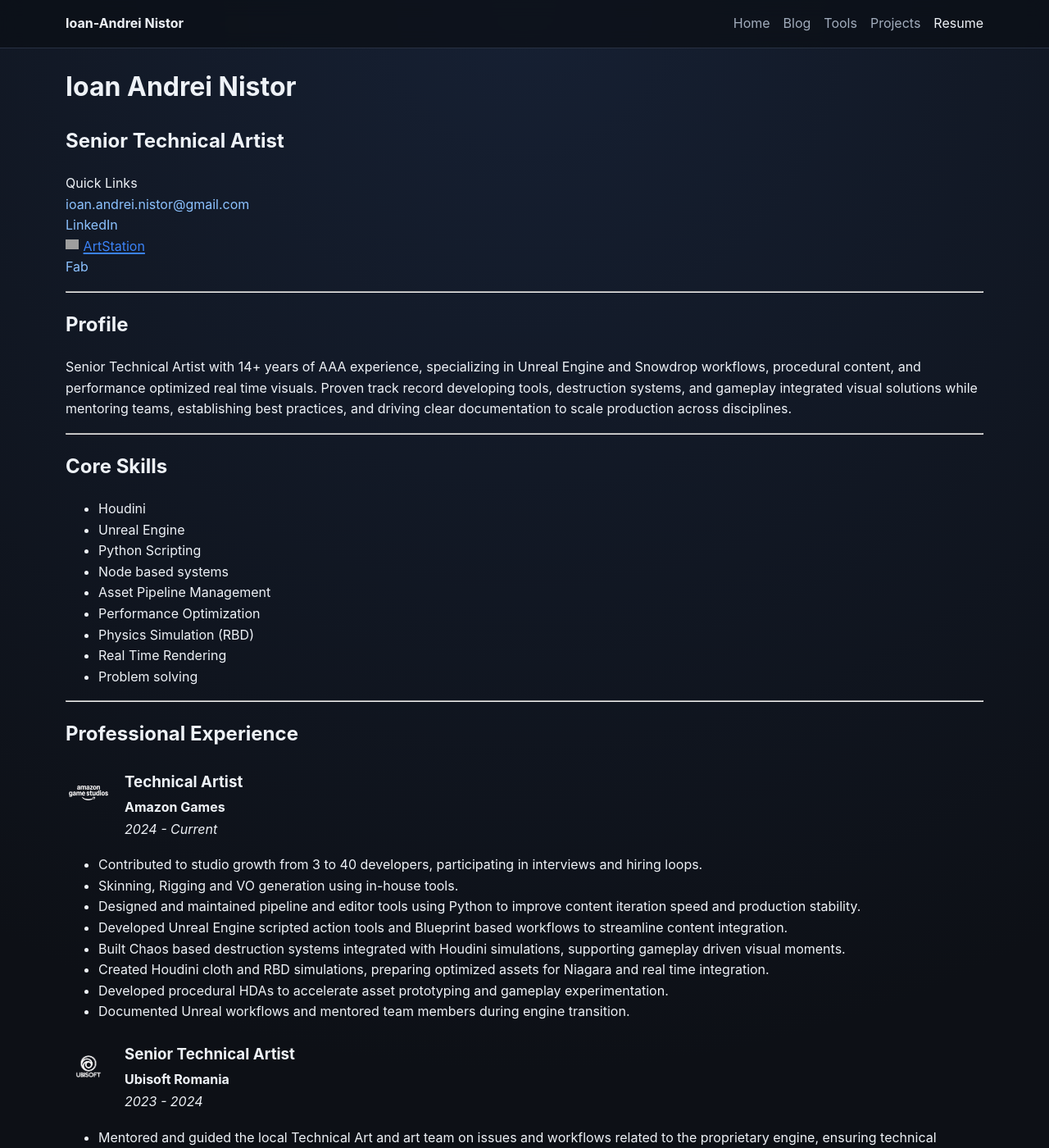
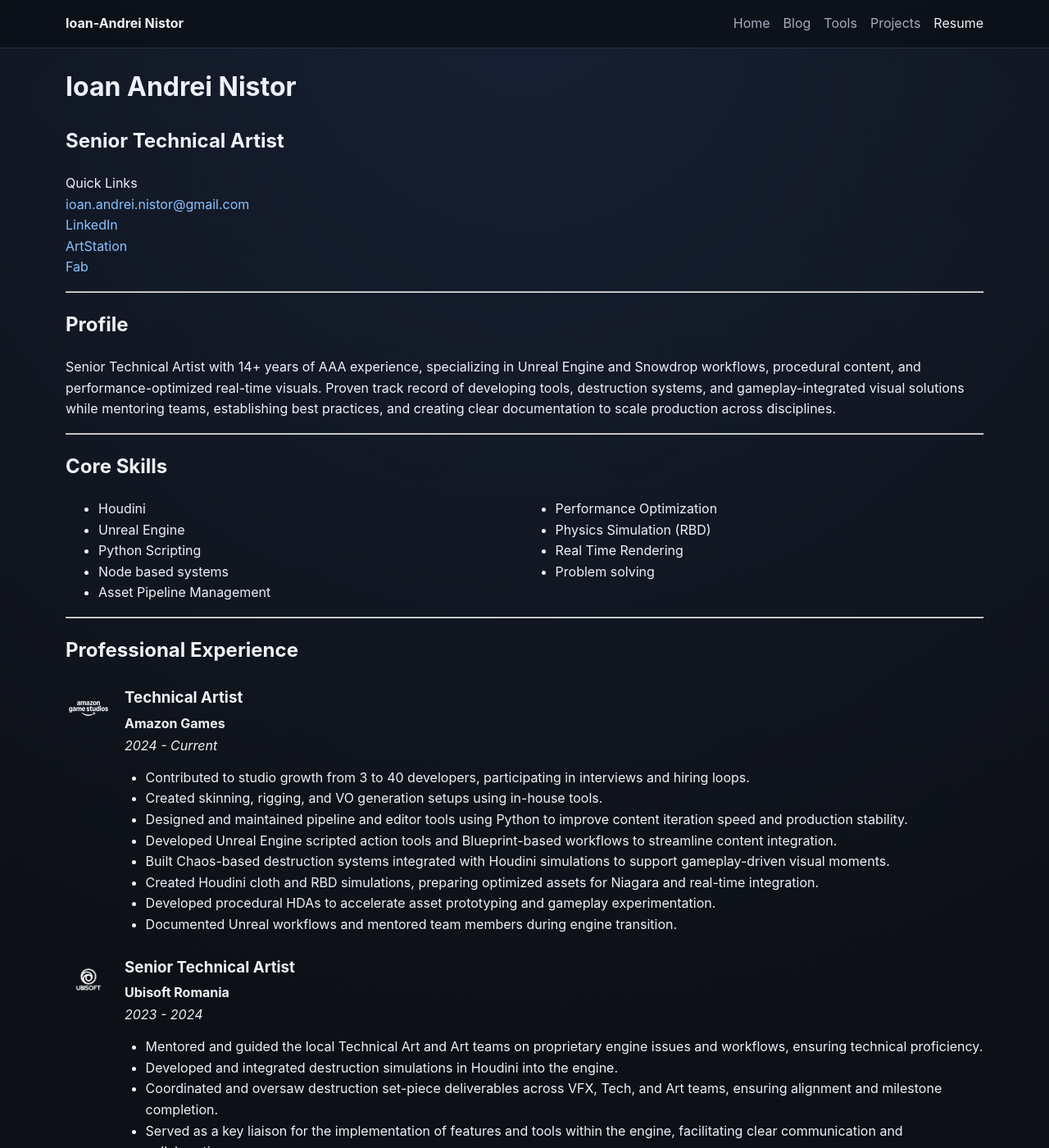
Before and after one commit to ianistor/ian_mywebsite, a Jekyll site: the page built from cv/index.md, in a window 1280 px wide and 1400 px high. Shown: the whole window at 82% size. Built offline with Jekyll 4.4.1, drawn with Linux system fonts in a browser that asks for light colours; nearby versions of some CDN libraries; some of the changed text lies outside the part shown; grey boxes are pictures that could not be loaded.

Commit message:
Improve resume readability and CV layout

```diff
--- a/assets/css/style.css
+++ b/assets/css/style.css
@@ -34,27 +34,6 @@
   color: var(--accent-2);
 }
 
-
-.cv-artstation-link {
-  color: #3b82f6;
-  text-decoration: underline;
-  text-underline-offset: 0.12em;
-  text-decoration-thickness: 1.5px;
-  display: inline-flex;
-  align-items: baseline;
-  gap: 0.35em;
-}
-
-.cv-artstation-link:hover {
-  color: #60a5fa;
-}
-
-.cv-artstation-logo {
-  width: 1em;
-  height: 1em;
-  object-fit: contain;
-  vertical-align: -0.1em;
-}
 
 .container {
   width: min(calc(100% - 2rem), var(--max));
@@ -404,6 +383,21 @@
 
 .experience-head-copy p {
   margin: 0.1rem 0;
+}
+
+.experience-head + ul {
+  margin-top: 0.35rem;
+  margin-left: 4.75rem;
+  padding-left: 1.35rem;
+}
+
+.cv-core-skills {
+  columns: 2;
+  column-gap: 2.2rem;
+}
+
+.cv-core-skills li {
+  break-inside: avoid;
 }
 
 .company-logo-inline {
@@ -909,6 +903,15 @@
   .projects-row {
     grid-auto-columns: minmax(240px, 86vw);
   }
+
+  .cv-core-skills {
+    columns: 1;
+  }
+
+  .experience-head + ul {
+    margin-left: 1.25rem;
+    padding-left: 1.1rem;
+  }
 }
 
 @media (max-width: 860px) {
--- a/cv/index.md
+++ b/cv/index.md
@@ -11,14 +11,14 @@
 Quick Links
 [ioan.andrei.nistor@gmail.com](mailto:ioan.andrei.nistor@gmail.com)
 [LinkedIn](https://www.linkedin.com/in/ioan-andreinistor)
-<a class="cv-artstation-link" href="https://www.artstation.com/nistorandrei"><img src="https://www.artstation.com/assets/about/logo/logo-artstation-plain-f084302dffa448a1582a8f7afb171673d1a420f9eddd5baeacbdb88e65089599.png" alt="ArtStation logo" class="cv-artstation-logo">ArtStation</a>
+[ArtStation](https://www.artstation.com/nistorandrei)
 [Fab](https://www.fab.com/sellers/IANistor)
 
 ---
 
 ## Profile
 
-Senior Technical Artist with 14+ years of AAA experience, specializing in Unreal Engine and Snowdrop workflows, procedural content, and performance optimized real time visuals. Proven track record developing tools, destruction systems, and gameplay integrated visual solutions while mentoring teams, establishing best practices, and driving clear documentation to scale production across disciplines.
+Senior Technical Artist with 14+ years of AAA experience, specializing in Unreal Engine and Snowdrop workflows, procedural content, and performance-optimized real-time visuals. Proven track record of developing tools, destruction systems, and gameplay-integrated visual solutions while mentoring teams, establishing best practices, and creating clear documentation to scale production across disciplines.
 
 ---
 
@@ -33,6 +33,7 @@
 - Physics Simulation (RBD)
 - Real Time Rendering
 - Problem solving
+{: .cv-core-skills}
 
 ---
 
@@ -48,11 +49,11 @@
 </div>
 
 - Contributed to studio growth from 3 to 40 developers, participating in interviews and hiring loops.
-- Skinning, Rigging and VO generation using in-house tools.
+- Created skinning, rigging, and VO generation setups using in-house tools.
 - Designed and maintained pipeline and editor tools using Python to improve content iteration speed and production stability.
-- Developed Unreal Engine scripted action tools and Blueprint based workflows to streamline content integration.
-- Built Chaos based destruction systems integrated with Houdini simulations, supporting gameplay driven visual moments.
-- Created Houdini cloth and RBD simulations, preparing optimized assets for Niagara and real time integration.
+- Developed Unreal Engine scripted action tools and Blueprint-based workflows to streamline content integration.
+- Built Chaos-based destruction systems integrated with Houdini simulations to support gameplay-driven visual moments.
+- Created Houdini cloth and RBD simulations, preparing optimized assets for Niagara and real-time integration.
 - Developed procedural HDAs to accelerate asset prototyping and gameplay experimentation.
 - Documented Unreal workflows and mentored team members during engine transition.
 
@@ -65,13 +66,13 @@
   </div>
 </div>
 
-- Mentored and guided the local Technical Art and art team on issues and workflows related to the proprietary engine, ensuring technical proficiency.
+- Mentored and guided the local Technical Art and Art teams on proprietary engine issues and workflows, ensuring technical proficiency.
 - Developed and integrated destruction simulations in Houdini into the engine.
-- Coordinated and oversaw deliverables for destruction set pieces across multiple teams, including VFX, tech, and art, ensuring alignment and timely completion of milestones.
+- Coordinated and oversaw destruction set-piece deliverables across VFX, Tech, and Art teams, ensuring alignment and milestone completion.
 - Served as a key liaison for the implementation of features and tools within the engine, facilitating clear communication and collaboration.
-- Managed project DCC tools maintenance, ensuring operational efficiency and reliability.
-- Identified and fixed performance and visual issues early in production by participating in weekly art leads meetings focused on optimizing content creation.
-- Provided technical solutions to support game design, level design, and art direction, improving project quality and reducing potential work loss.
+- Maintained project DCC tools to ensure operational efficiency and reliability.
+- Identified and fixed performance and visual issues early in production through weekly Art Leads meetings focused on content optimization.
+- Provided technical solutions for game design, level design, and art direction, improving project quality and reducing potential work loss.
 - Conducted performance profiling and optimization to support game performance and player experience.
 - Led development improvements of engine systems, including physics, destruction, cloth simulation, and streaming.
 
@@ -84,13 +85,13 @@
   </div>
 </div>
 
-- Mentored and guided the local Technical Art and art team on issues and workflows related to the proprietary engine, ensuring technical proficiency.
+- Mentored and guided the local Technical Art and Art teams on proprietary engine issues and workflows, ensuring technical proficiency.
 - Developed and integrated destruction simulations in Houdini into the engine.
-- Coordinated and oversaw deliverables for destruction set pieces across multiple teams, including VFX, tech, and art, ensuring alignment and timely completion of milestones.
+- Coordinated and oversaw destruction set-piece deliverables across VFX, Tech, and Art teams, ensuring alignment and milestone completion.
 - Served as a key liaison for the implementation of features and tools within the engine, facilitating clear communication and collaboration.
-- Managed project DCC tools maintenance, ensuring operational efficiency and reliability.
-- Identified and fixed performance and visual issues early in production by participating in weekly art leads meetings focused on optimizing content creation.
-- Provided technical solutions to support game design, level design, and art direction, improving project quality and reducing potential work loss.
+- Maintained project DCC tools to ensure operational efficiency and reliability.
+- Identified and fixed performance and visual issues early in production through weekly Art Leads meetings focused on content optimization.
+- Provided technical solutions for game design, level design, and art direction, improving project quality and reducing potential work loss.
 - Conducted performance profiling and optimization to support game performance and player experience.
 - Led development improvements of engine systems, including physics, destruction, cloth simulation, and streaming.
 
@@ -146,7 +147,7 @@
 ## Links
 
 - [LinkedIn](https://www.linkedin.com/in/ioan-andreinistor)
-- <a class="cv-artstation-link" href="https://www.artstation.com/nistorandrei"><img src="https://www.artstation.com/assets/about/logo/logo-artstation-plain-f084302dffa448a1582a8f7afb171673d1a420f9eddd5baeacbdb88e65089599.png" alt="ArtStation logo" class="cv-artstation-logo">ArtStation</a>
+- [ArtStation](https://www.artstation.com/nistorandrei)
 - [Fab](https://www.fab.com/sellers/IANistor)
 
 ---
```
